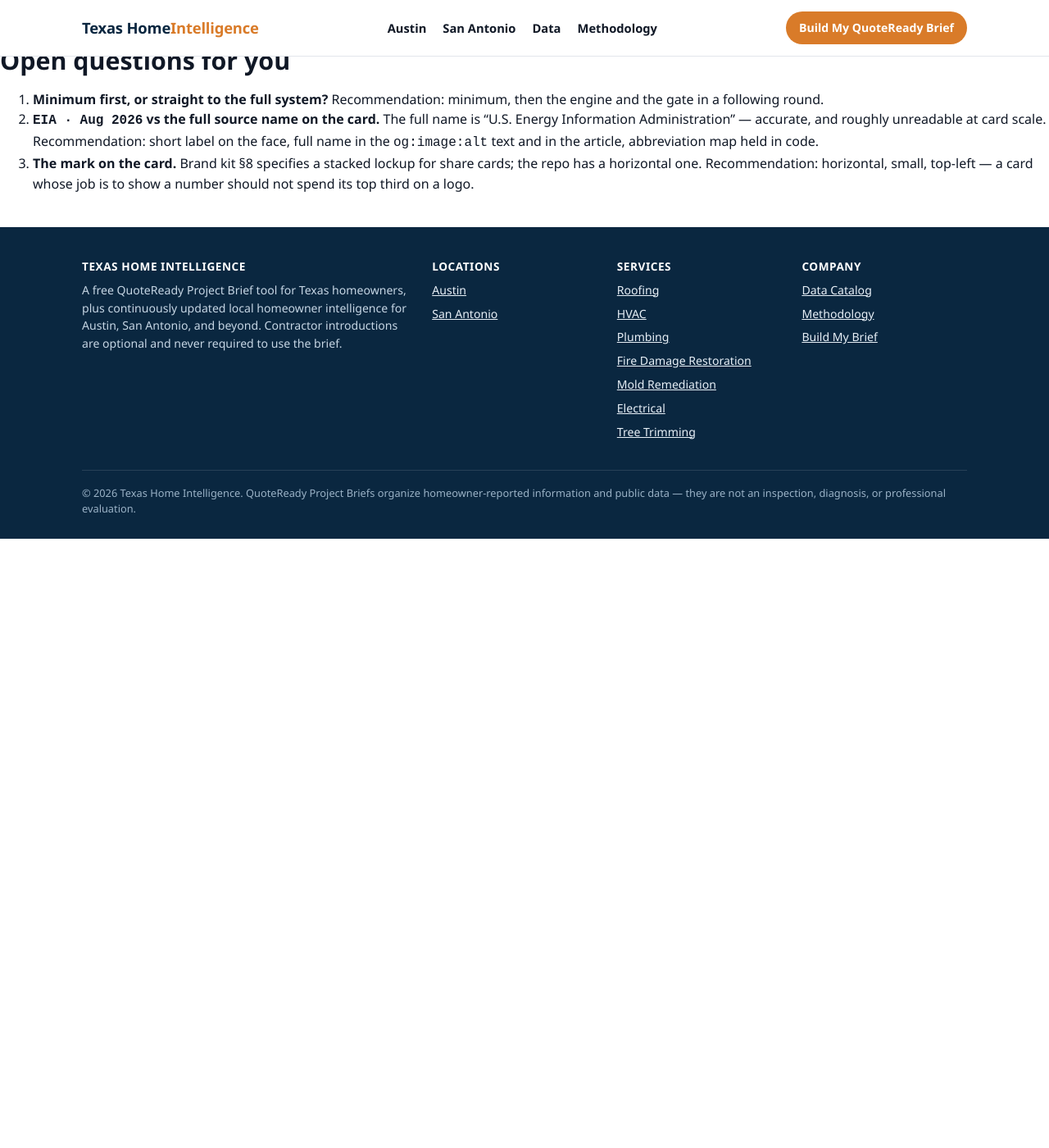
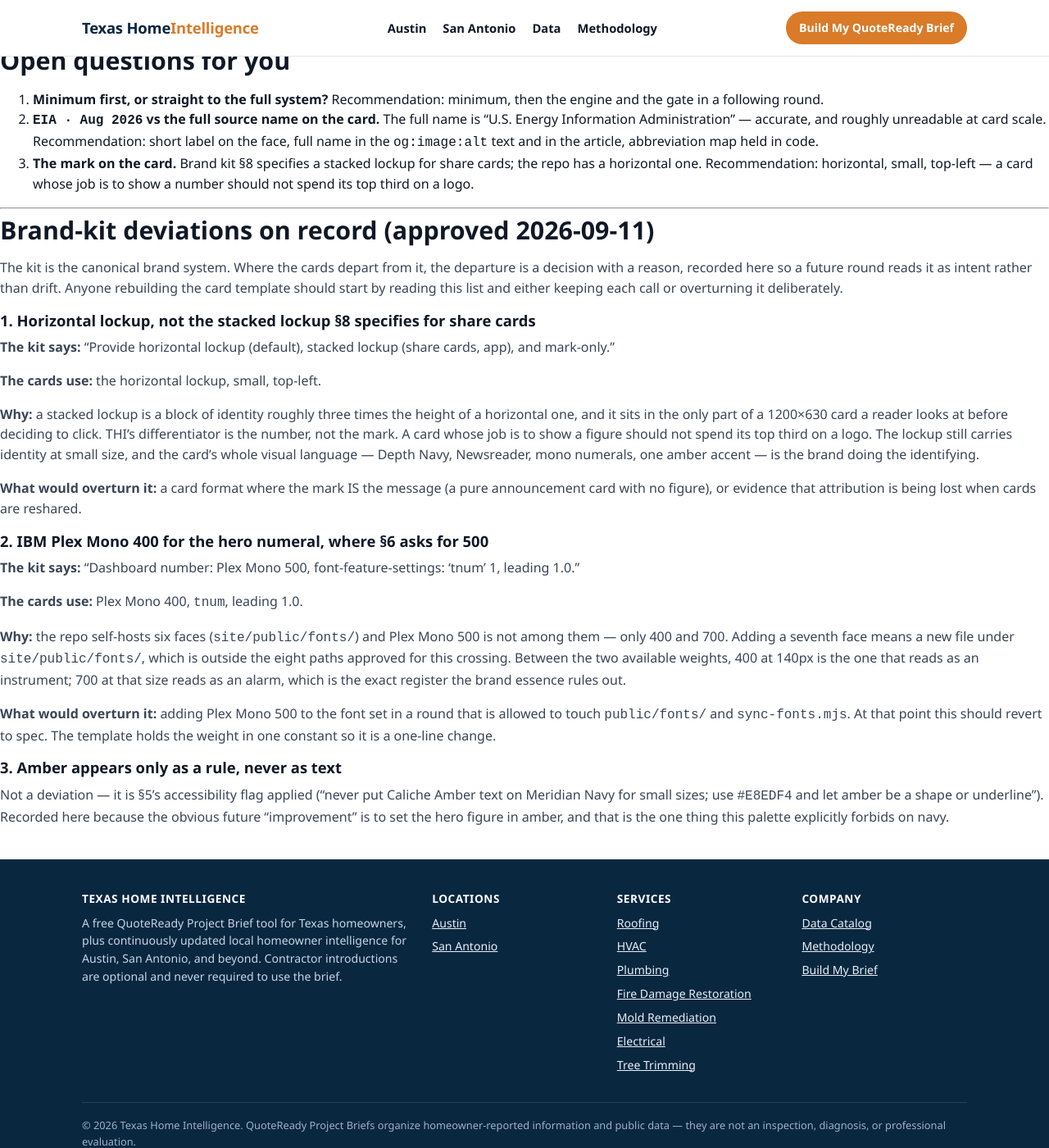
Before and after one commit to zmpersonal/texashomeintelligence, a Jekyll site: the page built from autoposter/specs/OG-CARD-PROPOSAL.md, in a window 1280 px wide and 1400 px high, scrolled down 5176 px. Shown: the whole window at 82% size. Built offline with Jekyll 4.4.1, drawn with Linux system fonts in a browser that asks for light colours; our own code applies the rules of GitHub Pages for plain Markdown files; before the commit the page ends 5833 px from its top, so only the background shows below that.

Commit message:
autoposter: record the OG card's brand-kit deviations as decisions
Horizontal lockup instead of the kit's stacked share-card lockup, and Plex
Mono 400 where the kit asks for 500 (the repo self-hosts only 400 and 700;
adding a face is outside the approved crossing). Each entry carries the
reason and what would overturn it, so a future round reads intent rather
than drift. A third entry records that amber-as-text on navy is forbidden
by the palette, because it is the obvious future improvement to reach for.

Co-Authored-By: Claude Opus 5 <noreply@anthropic.com>
Claude-Session: https://claude.ai/code/session_01CVUCG3nSquf1qbCZcQudEj

```diff
--- a/autoposter/specs/OG-CARD-PROPOSAL.md
+++ b/autoposter/specs/OG-CARD-PROPOSAL.md
@@ -267,3 +267,49 @@ The card has to be right before the post goes out, which is the gate's job in th
 3. **The mark on the card.** Brand kit §8 specifies a stacked lockup for share cards; the repo
    has a horizontal one. Recommendation: horizontal, small, top-left — a card whose job is to
    show a number should not spend its top third on a logo.
+
+---
+
+## Brand-kit deviations on record (approved 2026-09-11)
+
+The kit is the canonical brand system. Where the cards depart from it, the departure is a
+decision with a reason, recorded here so a future round reads it as intent rather than drift.
+Anyone rebuilding the card template should start by reading this list and either keeping each
+call or overturning it deliberately.
+
+### 1. Horizontal lockup, not the stacked lockup §8 specifies for share cards
+**The kit says:** "Provide horizontal lockup (default), stacked lockup (share cards, app),
+and mark-only."
+
+**The cards use:** the horizontal lockup, small, top-left.
+
+**Why:** a stacked lockup is a block of identity roughly three times the height of a
+horizontal one, and it sits in the only part of a 1200×630 card a reader looks at before
+deciding to click. THI's differentiator is the number, not the mark. A card whose job is to
+show a figure should not spend its top third on a logo. The lockup still carries identity at
+small size, and the card's whole visual language — Depth Navy, Newsreader, mono numerals,
+one amber accent — is the brand doing the identifying.
+
+**What would overturn it:** a card format where the mark IS the message (a pure announcement
+card with no figure), or evidence that attribution is being lost when cards are reshared.
+
+### 2. IBM Plex Mono 400 for the hero numeral, where §6 asks for 500
+**The kit says:** "Dashboard number: Plex Mono 500, font-feature-settings: 'tnum' 1, leading 1.0."
+
+**The cards use:** Plex Mono 400, `tnum`, leading 1.0.
+
+**Why:** the repo self-hosts six faces (`site/public/fonts/`) and Plex Mono 500 is not among
+them — only 400 and 700. Adding a seventh face means a new file under `site/public/fonts/`,
+which is outside the eight paths approved for this crossing. Between the two available
+weights, 400 at 140px is the one that reads as an instrument; 700 at that size reads as an
+alarm, which is the exact register the brand essence rules out.
+
+**What would overturn it:** adding Plex Mono 500 to the font set in a round that is allowed to
+touch `public/fonts/` and `sync-fonts.mjs`. At that point this should revert to spec. The
+template holds the weight in one constant so it is a one-line change.
+
+### 3. Amber appears only as a rule, never as text
+Not a deviation — it is §5's accessibility flag applied ("never put Caliche Amber text on
+Meridian Navy for small sizes; use `#E8EDF4` and let amber be a shape or underline"). Recorded
+here because the obvious future "improvement" is to set the hero figure in amber, and that is
+the one thing this palette explicitly forbids on navy.
```
Also changed, not shown: autoposter/RUNLOG.md (+9 -0 lines).
